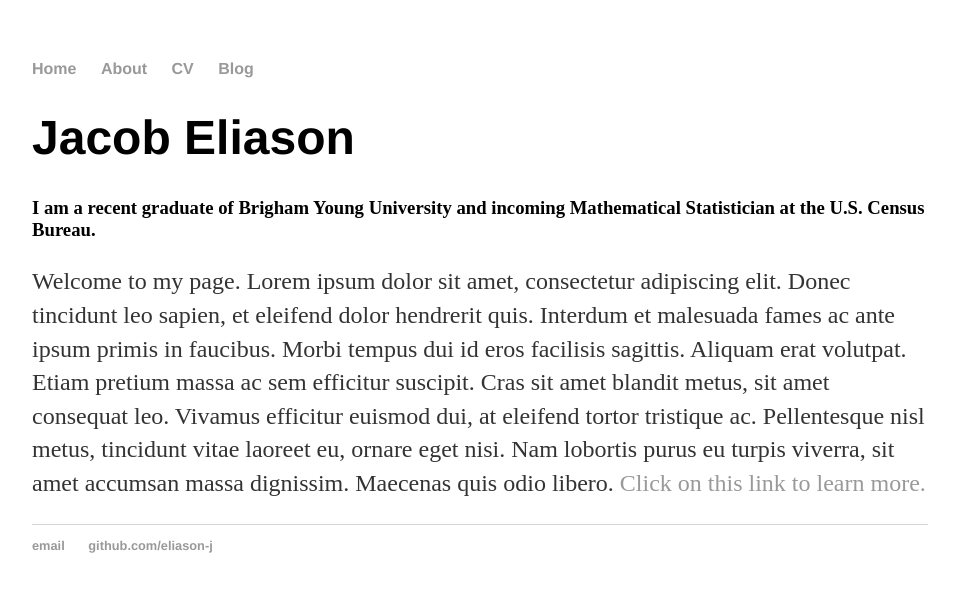
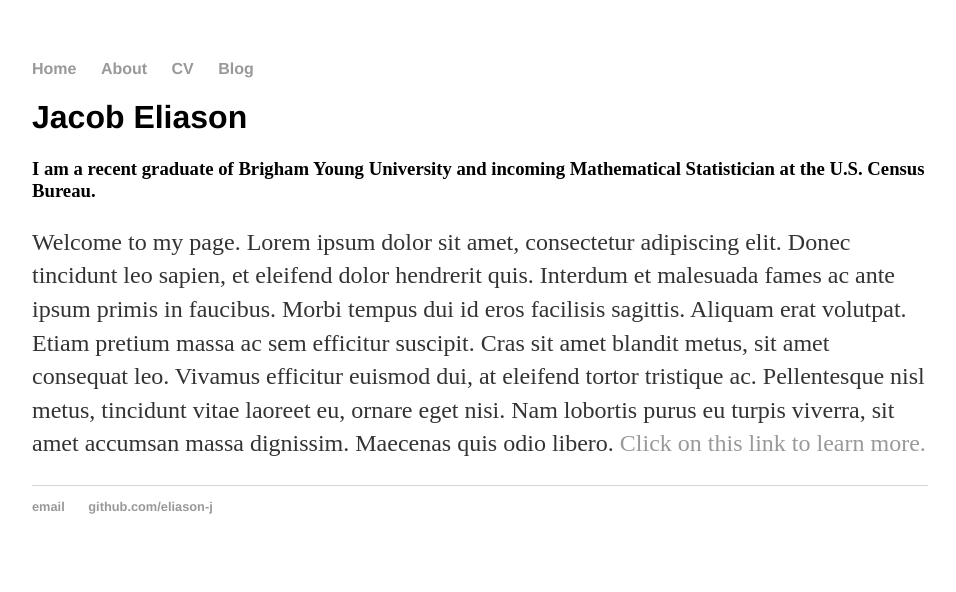
Before and after one commit to eliason-j/eliason-j.github.io, a Jekyll site: the page built from index.html, in a window 1280 px wide. Shown: the top 592 px of the page, without its empty margins (160-1116 px from the left). Built offline with Jekyll 4.4.1, drawn with Linux system fonts in a browser that asks for light colours.

Commit message:
Update main.css

```diff
--- a/css/main.css
+++ b/css/main.css
@@ -23,6 +23,10 @@ h1 {
     font-size: 3em;
     font-family:'Helvetica', 'Arial', 'Sans-Serif';
 }
+h1 {
+    font-size: 2em;
+    font-family:'Helvetica', 'Arial', 'Sans-Serif';
+}
 p {
     font-size: 1.5em;
     line-height: 1.4em;
```
